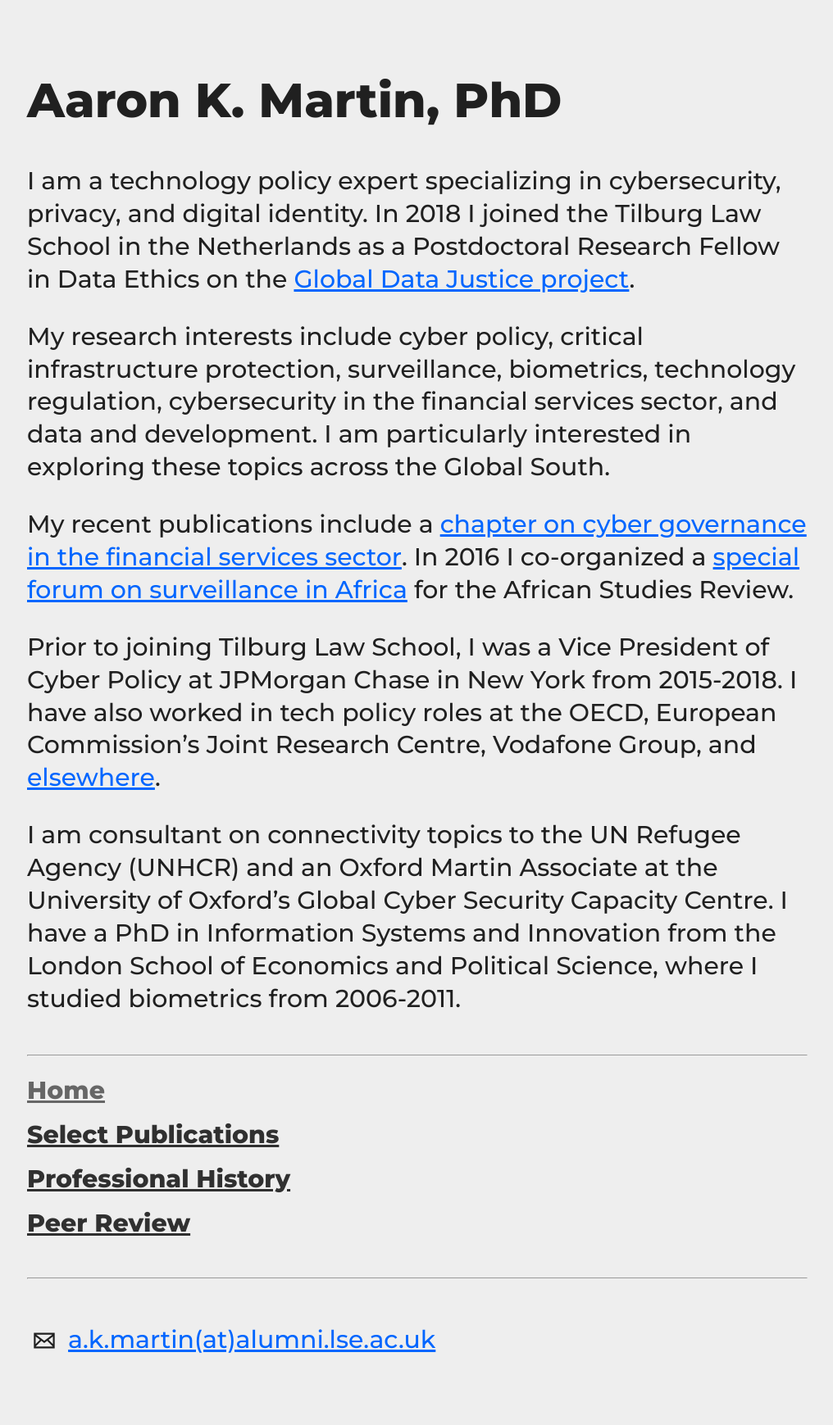
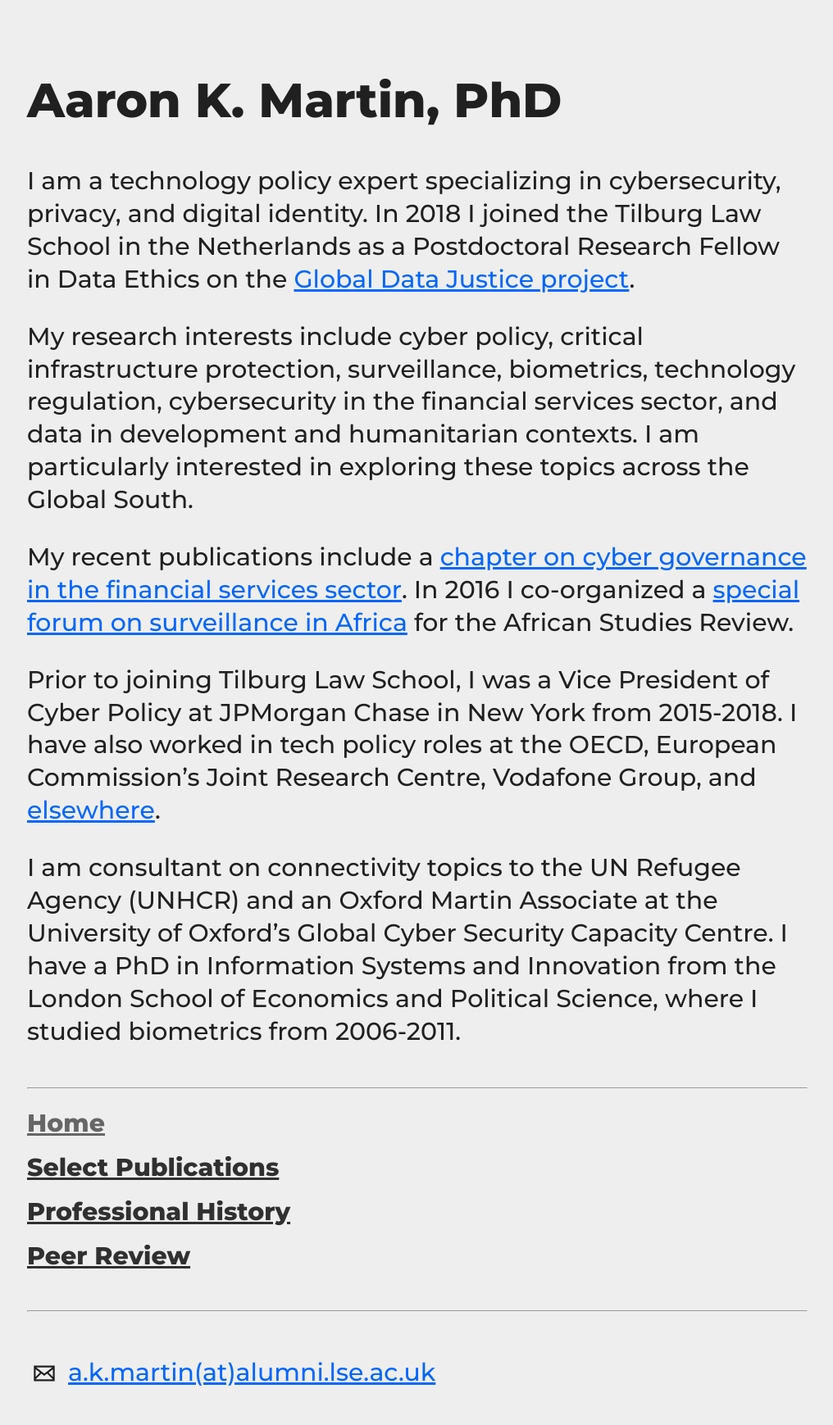
Before and after one commit to haroonalrasheed/641a, a Jekyll site: the page built from index.md, in a window 1280 px wide. Shown: the whole page at 82% size, without its empty margins (131-1147 px from the left). Built offline with Jekyll 4.4.1, drawn with Linux system fonts in a browser that asks for light colours; before the commit the page ends 1700 px from its top, so only the background shows below that.

Commit message:
Update index.md

```diff
--- a/index.md
+++ b/index.md
@@ -5,7 +5,7 @@ title: Aaron K. Martin, PhD
 
 I am a technology policy expert specializing in cybersecurity, privacy, and digital identity. In 2018 I joined the Tilburg Law School in the Netherlands as a Postdoctoral Research Fellow in Data Ethics on the [Global Data Justice project](https://globaldatajustice.org).
 
-My research interests include cyber policy, critical infrastructure protection, surveillance, biometrics, technology regulation, cybersecurity in the financial services sector, and data and development. I am particularly interested in exploring these topics across the Global South.
+My research interests include cyber policy, critical infrastructure protection, surveillance, biometrics, technology regulation, cybersecurity in the financial services sector, and data in development and humanitarian contexts. I am particularly interested in exploring these topics across the Global South.
 
 My recent publications include a <a href="https://doi.org/10.31235/osf.io/ybqgm" target="_blank">chapter on cyber governance in the financial services sector</a>. In 2016 I co-organized a <a href="https://www.cambridge.org/core/journals/african-studies-review/article/div-classtitleintroductiondiv/788C8F5BED1FE9AD46FC2D6613E23160" target="_blank">special forum on surveillance in Africa</a> for the African Studies Review.
 
```
